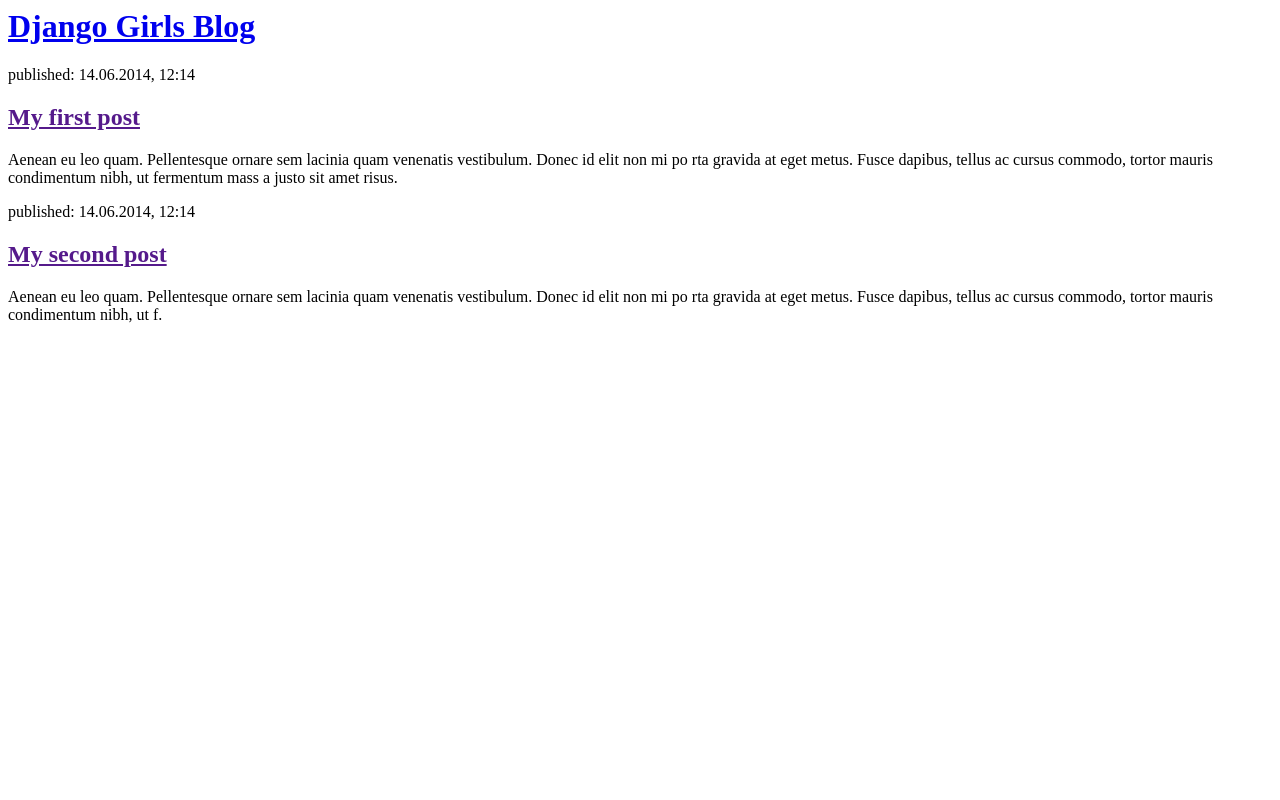
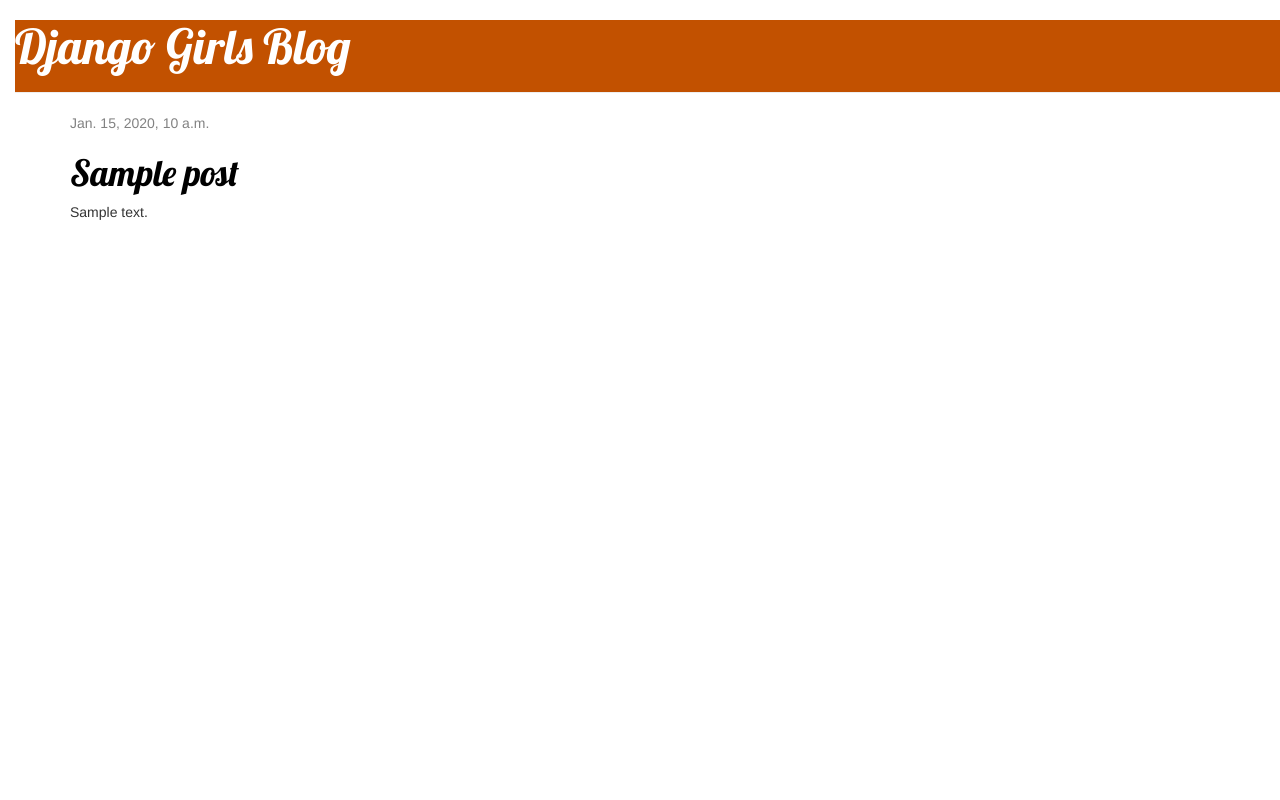
Before and after one commit to mikenoone/djgirls, a Django app: template blog/templates/blog/post_list.html in a window 1280 px wide. Run offline with Django 3.2, Linux system fonts and the light colour scheme; the template is opened without the code that fills it: values that come from a table or form of the project are taken from there, others are empty; tables that the repository leaves empty hold one stand-in row (values such as "Sample post"); some libraries are stand-ins or nearby versions.

Commit message:
Added view and template for detailed blog post as well as CSS for the site

```diff
--- /dev/null
+++ b/blog/static/css/blog.css
@@ -0,0 +1,46 @@
+h1 a,h2 a {
+            color:#C25100; font-family:'lobster';
+            }
+
+
+body {
+     padding-left: 15px;
+}
+.page-header {
+background-color: 	#C25100;
+margin-top: 0;
+padding: 20px, 20px, 20px, 40px;
+}
+.page-header h1, .page-header h1 a, .page-header h1a:visited, .page-header h1a:active {
+color: #ffffff;
+font-size: 36pt;
+text decoration: none;
+}
+
+.content {
+margin-left: 40;
+}
+h1,h2,h3,h4{
+    font-family, lobster, cursive;
+}
+.date{
+    color: #828282
+    }
+.save {
+    float: right;
+    }
+.post-form textarea, .post-form input{
+    width: 100%
+}
+.top-menu, .top-menu:hover, .top-menu:visited{
+    color: #ffffff;
+    float: right;
+    font-size: 26pt;
+    margin-right: 20px;
+}
+.post {
+    margin-bottom: 70px;
+    }
+.post h1 a, .post h1 a:visited {
+    color: #000000;
+    }
--- /dev/null
+++ b/blog/templates/blog/base.html
@@ -0,0 +1,25 @@
+{%	load	static	%}
+<html>
+        <head>
+
+            <link rel="stylesheet" href="//maxcdn.bootstrapcdn.com/bootstrap/3.2.0/css/bootstrap.min.css">
+            <link rel="stylesheet" href="//maxcdn.bootstrapcdn.com/bootstrap/3.2.0/css/bootstrap-theme.min.css">
+            <link rel="stylesheet"	href="{%	static	'css/blog.css'	%}">
+            <link href="//fonts.googleapis.com/css?family=Lobster&subset=latin,latin-ext" rel="stylesheet" type="text/css">
+            <title>Django	Girls	blog</title>
+
+        </head>
+<body>
+    <div	class="page-header">
+        <h1><a	href="/">Django	Girls	Blog</a></h1>
+    </div>
+            <div	class="content	container">
+                <div	class="row">
+                    <div	class="col-md-8">
+                        {%	block	content	%}
+                            {%	endblock	%}
+                    </div>
+                </div>
+            </div>
+</body>
+</html>
--- a/blog/templates/blog/post_list.html
+++ b/blog/templates/blog/post_list.html
@@ -1,26 +1,14 @@
-<html>
-        <head>
-            <title>Django	Girls	blog</title>
-        </head>
-    <body>
-<div>
-    <h1><a	href="/">Django	Girls	Blog</a></h1>
+
+{%	extends	'blog/base.html' %}
+
+{% block content %}
+{%	for	post	in	posts	%}
+<div	class="post">
+        <div	class="date">
+                   {{	post.published_date	}}
+        </div>
+                    <h1><a	href="{%	url	'post_detail'	pk=post.pk	%}">{{	post.title	}}</a></h1>
+                    <p>{{	post.text|linebreaksbr	}}</p>
 </div>
-
-<div> <p>published:	14.06.2014,	12:14</p>
-            <h2><a	href="">My	first	post</a></h2>
-                <p>Aenean	eu	leo	quam.	Pellentesque	ornare	sem	lacinia	quam
-                    venenatis	vestibulum.	Donec	id	elit	non	mi	po rta	gravida	at	eget	metus.
-                    Fusce	dapibus,	tellus	ac	cursus	commodo,	tortor	mauris	condimentum	nibh,
-                    ut	fermentum	mass a	justo	sit	amet	risus.
-                </p>
-</div>
-<div>
-    <p>published:	14.06.2014,	12:14</p>
-    <h2><a	href="">My	second	post</a></h2>
-    <p>Aenean	eu	leo	quam.	Pellentesque	ornare	sem	lacinia	quam	venenatis	vestibulum.
-        Donec	id	elit	non	mi	po rta	gravida	at	eget	metus.	Fusce	dapibus,	tellus	ac	cursus	commodo,
-        tortor	mauris	condimentum	nibh,	ut	f.</p>
-</div>
-</body>
-</html>
+{%	endfor	%}
+{% endblock %}
--- a/blog/urls.py
+++ b/blog/urls.py
@@ -4,4 +4,5 @@ from . import views
 
 urlpatterns	=[
     path('',	views.post_list,	name='post_list'),
+    path('post/<int:pk>/', views.post_detail, name='post_detail'),
 ]
```
Also changed, not shown: blog/templates/blog/post_detail.html (added, +13 -0 lines), blog/views.py (+17 -2 lines).
